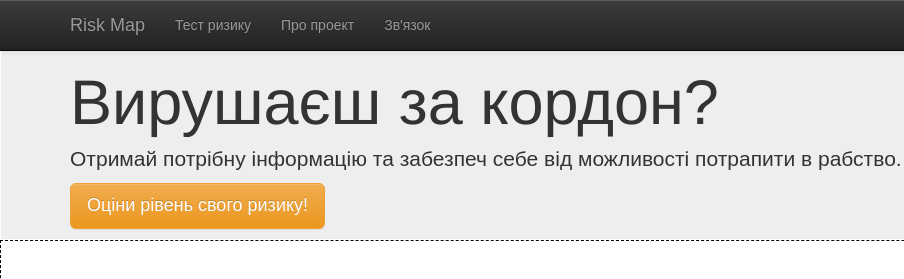
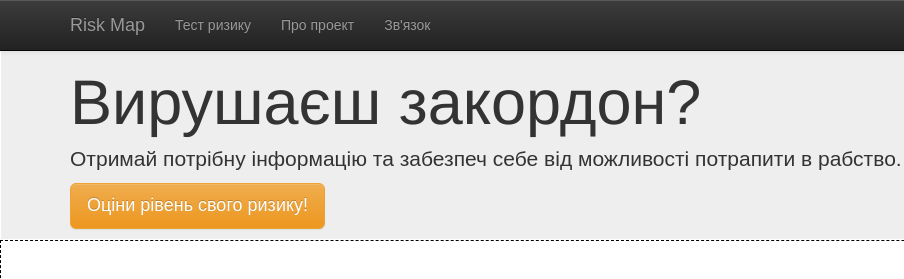
Before and after one commit to vdvornyk/riskmap, a plain HTML site: page client/index.html in a window 1280 px wide. Shown: the top 279 px of the page, 0-904 px from the left. Drawn offline with nearby package versions, Linux system fonts and the light colour scheme; some packages are replaced by stand-ins of ours; a script that the page names is missing.

Commit message:
typos, mistakes.

```diff
--- a/client/index.html
+++ b/client/index.html
@@ -66,7 +66,7 @@
 <div class="jumbotron">
 <div class="container">
 <div style="padding-top: 50px;">
-	<h1>Вирушаєш за кордон?</h1>
+	<h1>Вирушаєш закордон?</h1>
 
 	<p>Отримай потрібну інформацію та забезпеч себе від можливості потрапити в рабство. Не стань наступним!</p>
 
--- a/client/js/charts.js
+++ b/client/js/charts.js
@@ -21,7 +21,7 @@ riskmap.charts = function(){
 				tooltip : {text : "percentage"},
 				colors: ["#1E90FF", "#FF1493"],
 				//pieHole : 0.4,
-				pieSliceTextStyle : {fontSize: 15, color: "#000"}
+				pieSliceTextStyle : {fontSize: 15, color: "#000"},
 				chartArea:{left: "20%", top: "25%", width:"75%",height:"70%"},
 				heigth: 500,
 				width: 500
```
